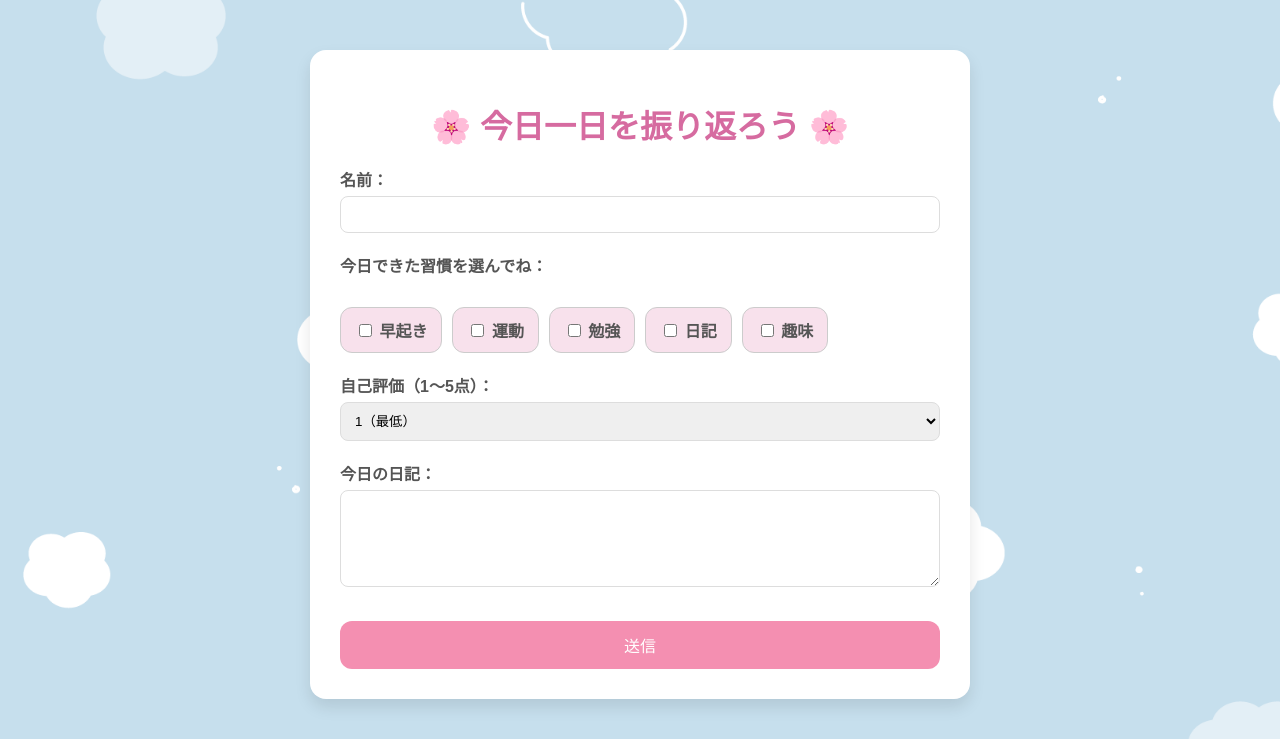
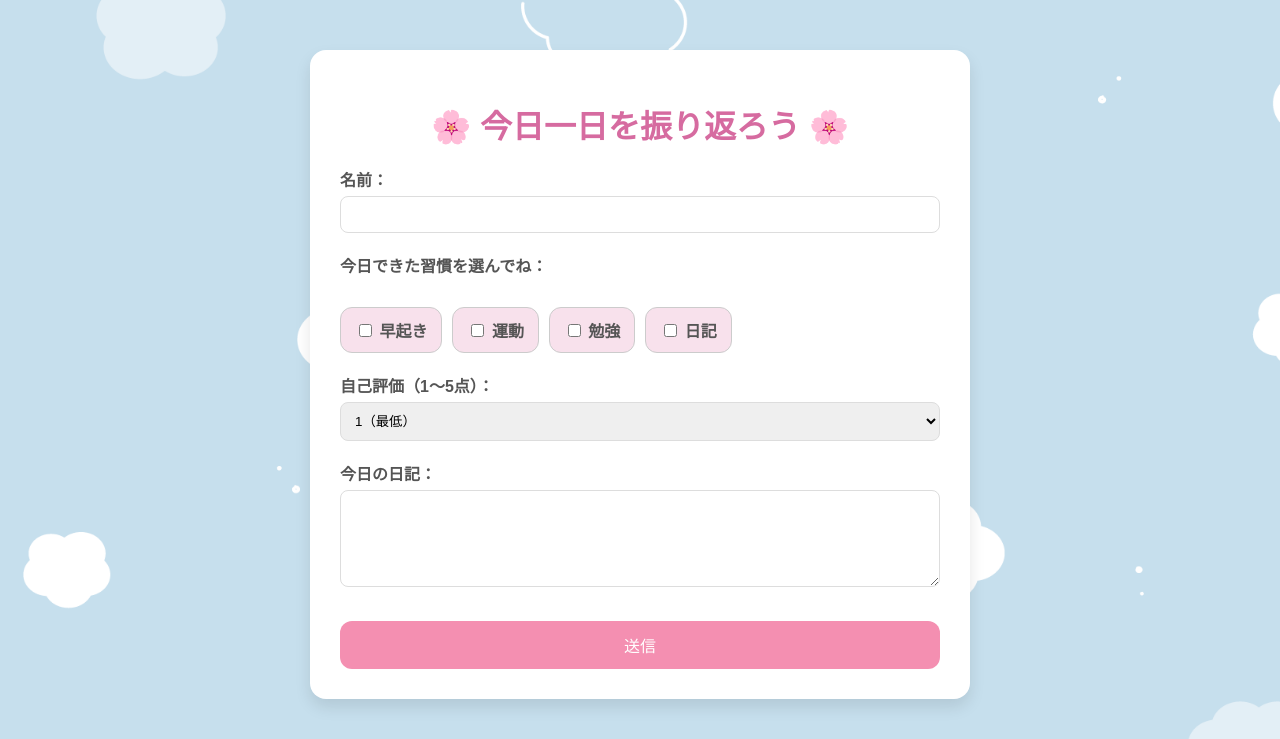
Before and after one commit to iyadomiran/python-apps, a Flask app: page / in a window 1280 px wide. Shown: the top 739 px of the page. Run offline with Flask 3, Linux system fonts and the light colour scheme.

Commit message:
Fix habit checkbox

```diff
--- a/diary_emotion_app/templates/index.html
+++ b/diary_emotion_app/templates/index.html
@@ -19,7 +19,6 @@
         <label><input type="checkbox" name="habits" value="運動"> 運動</label>
         <label><input type="checkbox" name="habits" value="勉強"> 勉強</label>
         <label><input type="checkbox" name="habits" value="日記"> 日記</label>
-        <label><input type="checkbox" name="habits" value="趣味"> 趣味</label>
       </div>
 
       <label for="self_score">自己評価（1〜5点）：</label>
```
